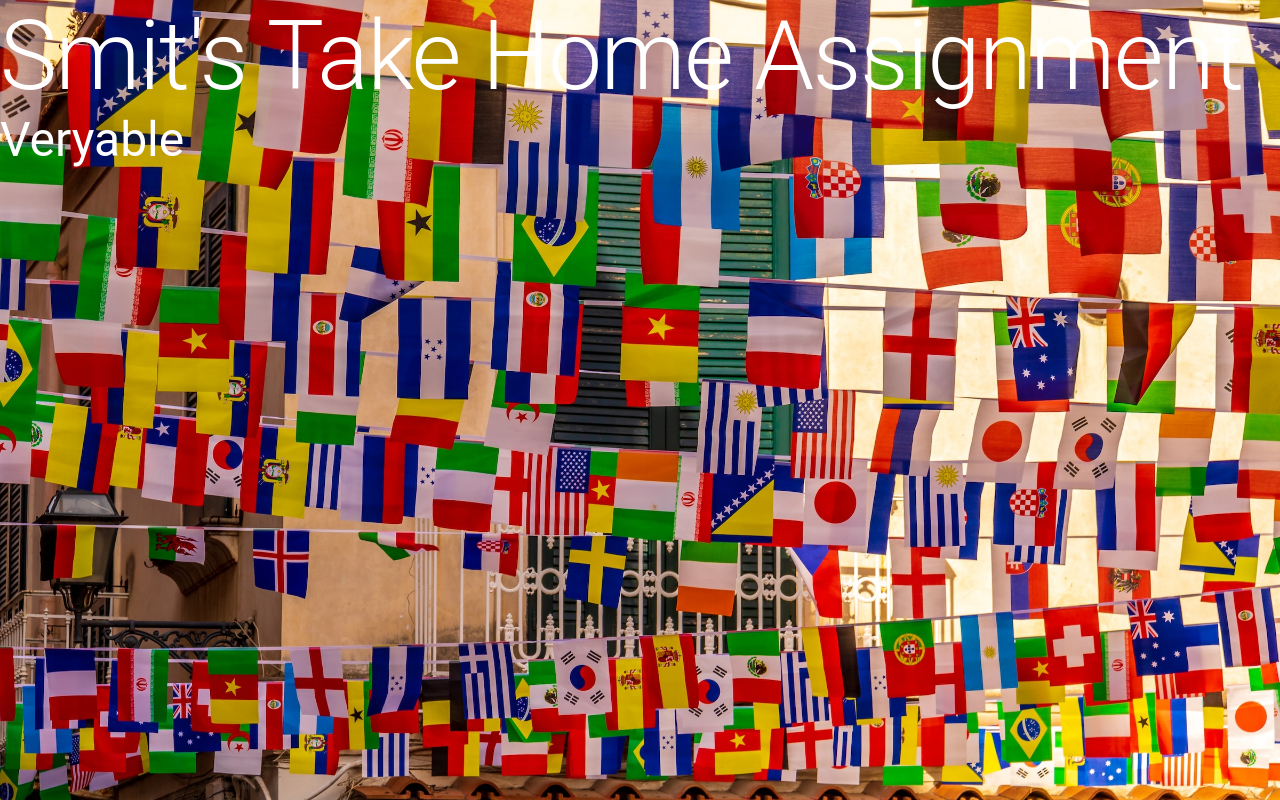
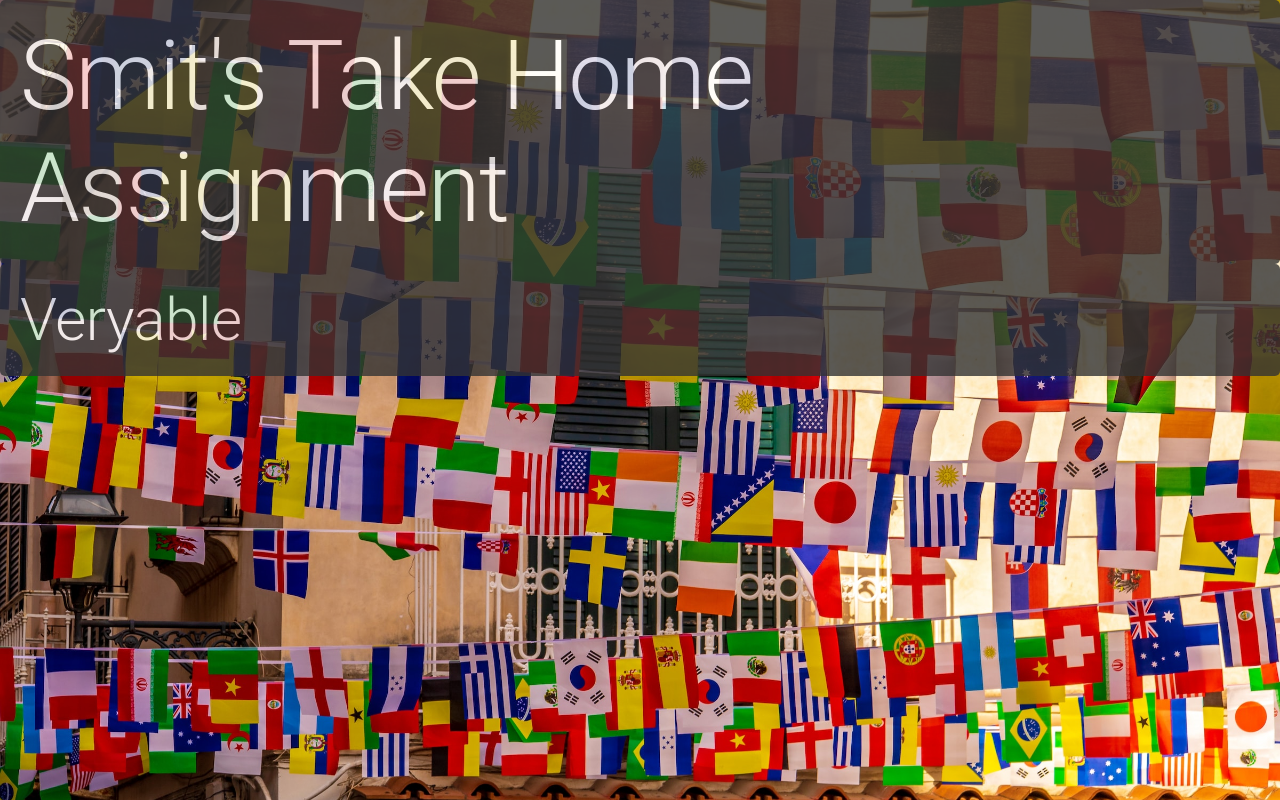
Before and after one commit to andrewasmit/veryable_smit, a React (Vite) app: page / in a window 1280 px wide. Built offline with nearby package versions, Linux system fonts and the light colour scheme; no server answers.

Commit message:
feat: added some basic styling to hero image page

```diff
--- a/src/App.css
+++ b/src/App.css
@@ -9,5 +9,13 @@
 #main-container {
   background: url("./assets/photos/nick-fewings-BAZejJdZ57w-unsplash.jpg")
     no-repeat center center/cover;
+  /* opacity: ; */
   height: 100vh;
 }
+#main-container h1,
+#main-container h2 {
+  background: #333;
+  padding: 20px;
+  border-radius: 5px;
+  opacity: 0.8;
+}
--- a/src/App.tsx
+++ b/src/App.tsx
@@ -21,7 +21,7 @@ function App() {
   return (
     <div id="main-container">
       <Typography variant="h1">Smit's Take Home Assignment</Typography>
-      <Typography variant="h3">Veryable</Typography>
+      <Typography variant="h2">Veryable</Typography>
     </div>
   )
 }
```
